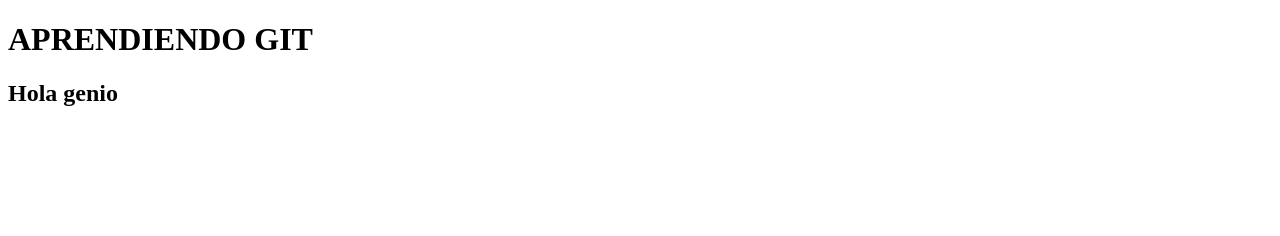
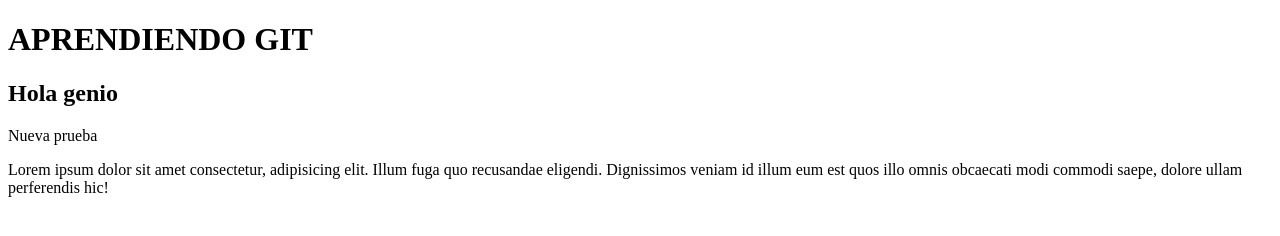
Before and after one commit to adlvOliena/prueba-46880, a plain HTML site: page index.html in a window 1280 px wide. Drawn offline with Linux system fonts and the light colour scheme.

Commit message:
index modificado y css modificado

```diff
--- a/css/style.css
+++ b/css/style.css
@@ -0,0 +1,3 @@
+header{
+    background-color: blueviolet;
+}
--- a/index.html
+++ b/index.html
@@ -11,6 +11,12 @@
         <h2>Hola genio</h2>
     </header>
 <main>
+    <section>
+        Nueva prueba
+        <p>Lorem ipsum dolor sit amet consectetur, adipisicing elit. Illum fuga quo recusandae eligendi. Dignissimos veniam id illum eum est quos illo omnis obcaecati modi commodi saepe, dolore ullam perferendis hic!
+
+        </p>
+    </section>
 
 </main>
 
```
